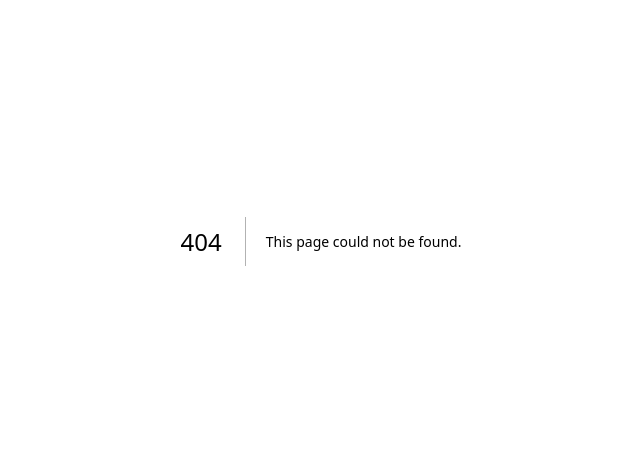
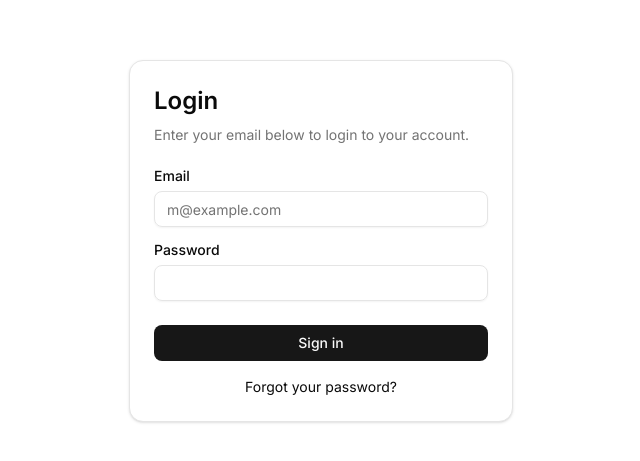
Before and after one commit to Jaymi-01/getajob, a Next.js app: page /auth/login in a window 1280 px wide. Before the commit this address had no page. Shown: the part 159-620 px from the top of the page, without its empty margins (319-959 px from the left). Built offline with nearby package versions, Linux system fonts and the light colour scheme.

Commit message:
add login page component with email and password fields

```diff
--- /dev/null
+++ b/app/auth/login/page.tsx
@@ -0,0 +1,47 @@
+import { Button } from "@/components/ui/button";
+import {
+  Card,
+  CardContent,
+  CardDescription,
+  CardFooter,
+  CardHeader,
+  CardTitle,
+} from "@/components/ui/card";
+import { Input } from "@/components/ui/input";
+import { Label } from "@/components/ui/label";
+import Link from "next/link";
+
+export default function LoginPage() {
+  return (
+    <div className="flex items-center justify-center min-h-screen">
+      <Card className="w-full max-w-sm">
+        <CardHeader>
+          <CardTitle className="text-2xl">Login</CardTitle>
+          <CardDescription>
+            Enter your email below to login to your account.
+          </CardDescription>
+        </CardHeader>
+        <CardContent className="grid gap-4">
+          <div className="grid gap-2">
+            <Label htmlFor="email">Email</Label>
+            <Input id="email" type="email" placeholder="m@example.com" required />
+          </div>
+          <div className="grid gap-2">
+            <Label htmlFor="password">Password</Label>
+            <Input id="password" type="password" required />
+          </div>
+        </CardContent>
+        <CardFooter>
+          <div className="w-full">
+            <Button className="w-full">Sign in</Button>
+            <div className="mt-4 text-sm text-center">
+              <Link href="/auth/forgot-password">
+                Forgot your password?
+              </Link>
+            </div>
+          </div>
+        </CardFooter>
+      </Card>
+    </div>
+  );
+}
```
